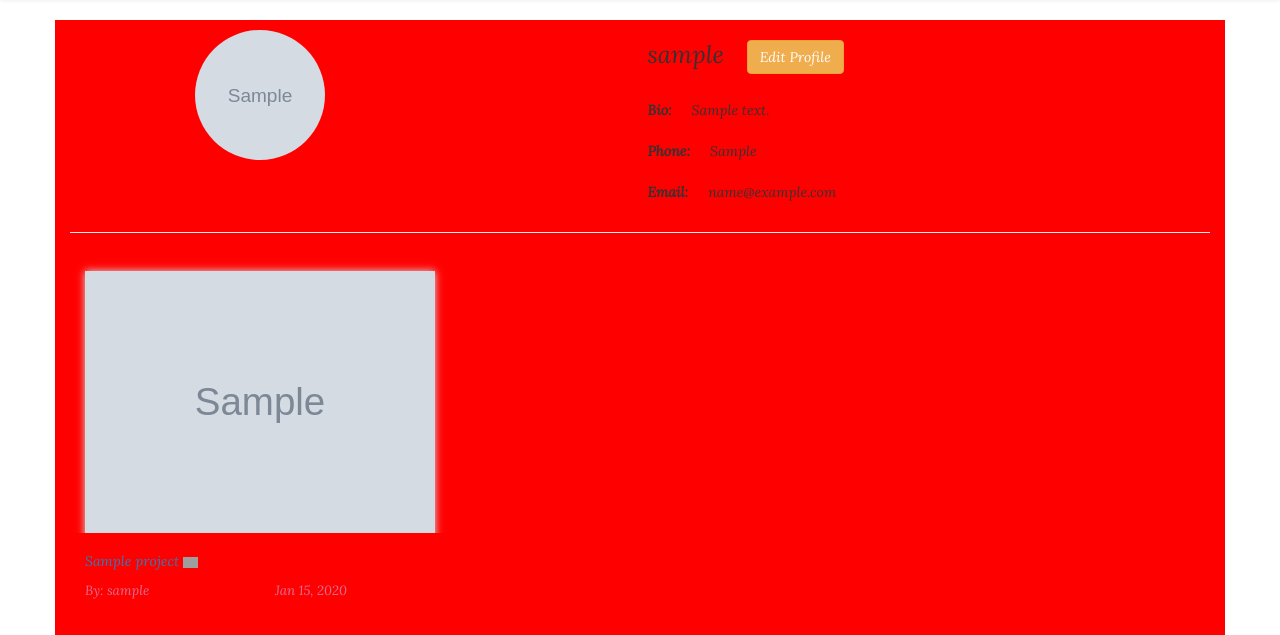
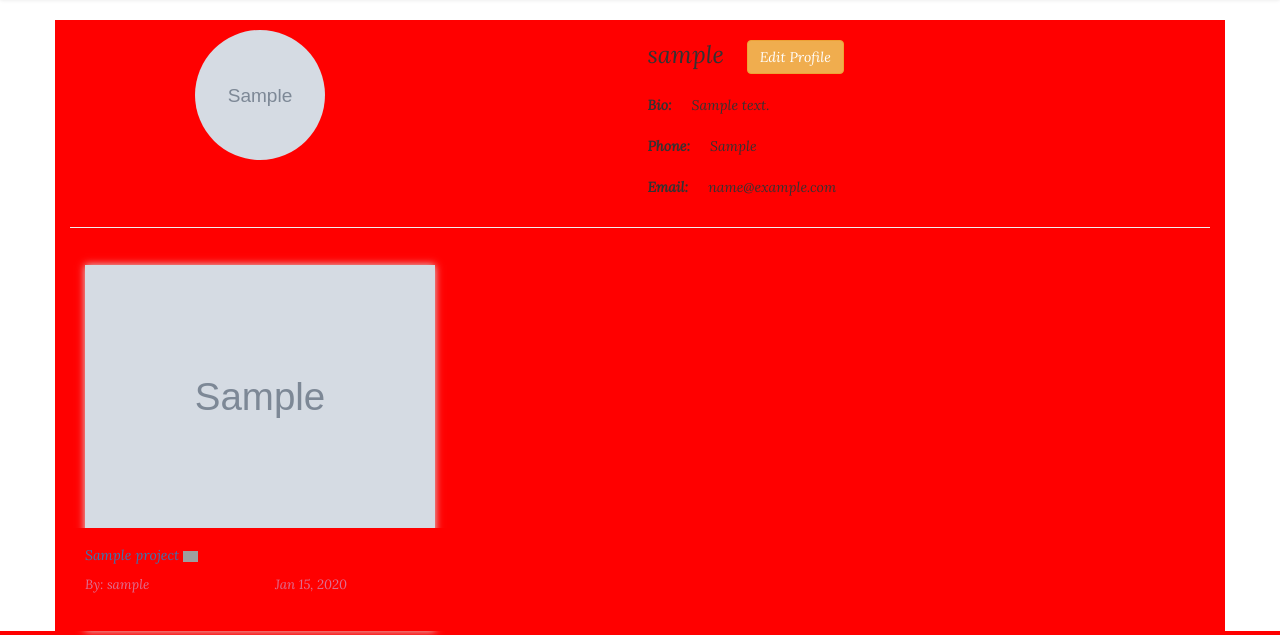
Before and after one commit to Kipkorir2017/Proj_Awwards, a Django app: page /profile/ in a window 1280 px wide. Shown: the part 64-699 px from the top of the page. Run offline with Django 3.2, Linux system fonts and the light colour scheme; a user stored in the database is signed in; tables that the repository leaves empty hold one stand-in row (values such as "Sample post"); grey boxes marked "Sample" are stand-in pictures; some libraries are stand-ins or nearby versions; grey boxes are pictures that could not be loaded.

Commit message:
add changes to the profile file

```diff
--- a/awwards/templates/registration/profile.html
+++ b/awwards/templates/registration/profile.html
@@ -64,9 +64,9 @@
                         </h3>
                     </div>
                 </div>
-                <div class="row" style="margin-top:3%">
+                <div class="row" style="margin-top:2%">
                     <div class="col-md-12">
-                        <p id="bio"><span style="padding-right: 3%; font-weight: 900;">Bio: </span>{{user.profile.bio}}
+                        <p id="bio"><span style="padding-right: 3%; font-weight: bold;">Bio: </span>{{user.profile.bio}}
                         </p>
                     </div>
                 </div>
```
